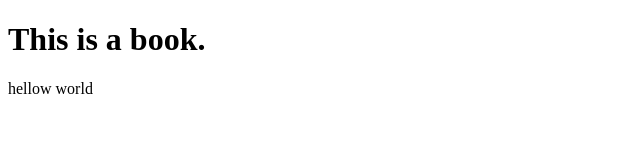
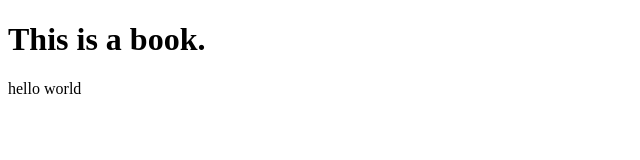
Before and after one commit to shangchin/orangeshop, a plain HTML site: page index.html in a window 1280 px wide. Shown: the full height of the page, 0-640 px from the left. Drawn offline with Linux system fonts and the light colour scheme.

Commit message:
Update index.html

```diff
--- a/index.html
+++ b/index.html
@@ -5,6 +5,6 @@
 </head>
 <body>
 	<h1>This is a book.</h1>
-<p>hellow world</p>
+	<p>hello world</p>
 </body>
 </html>
```
